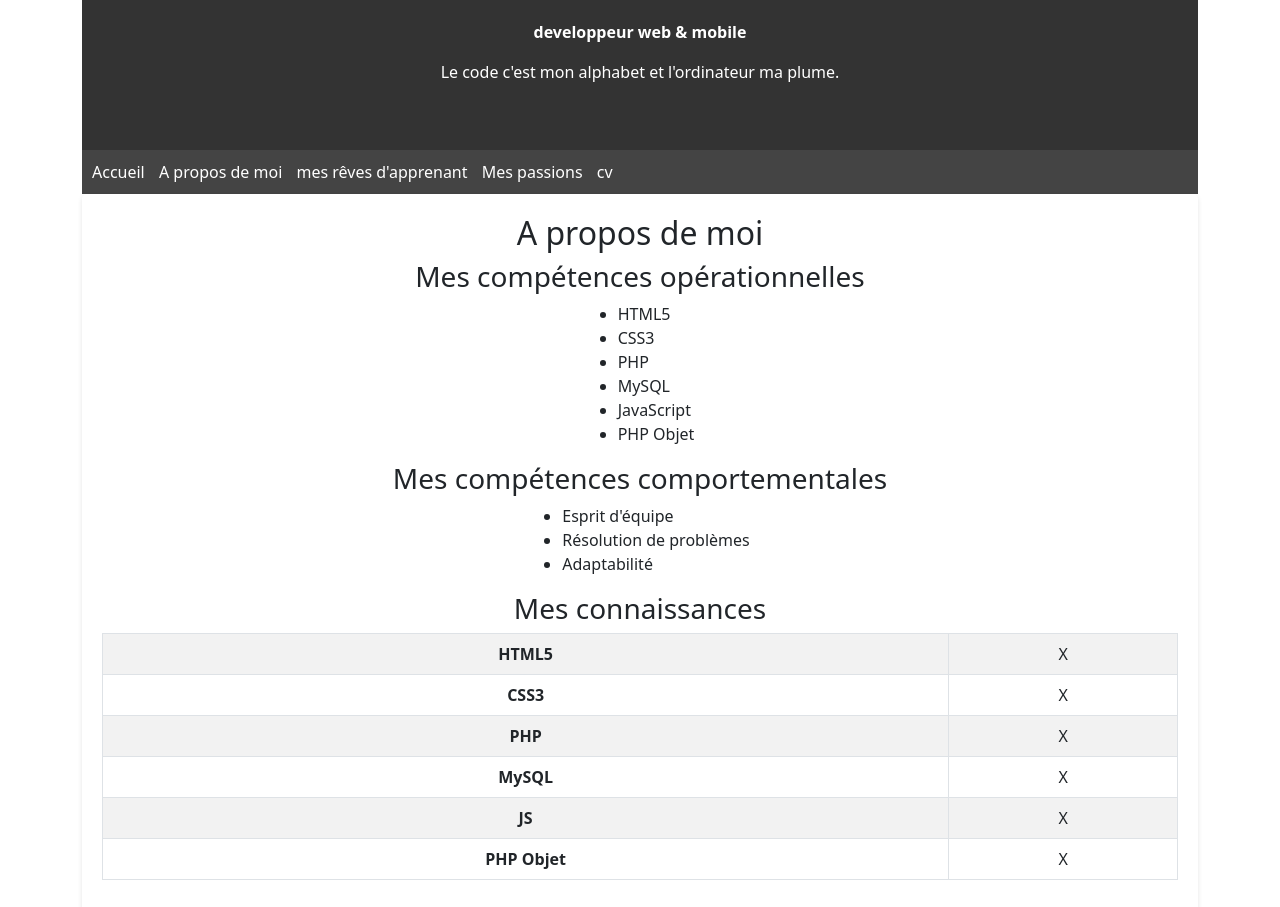
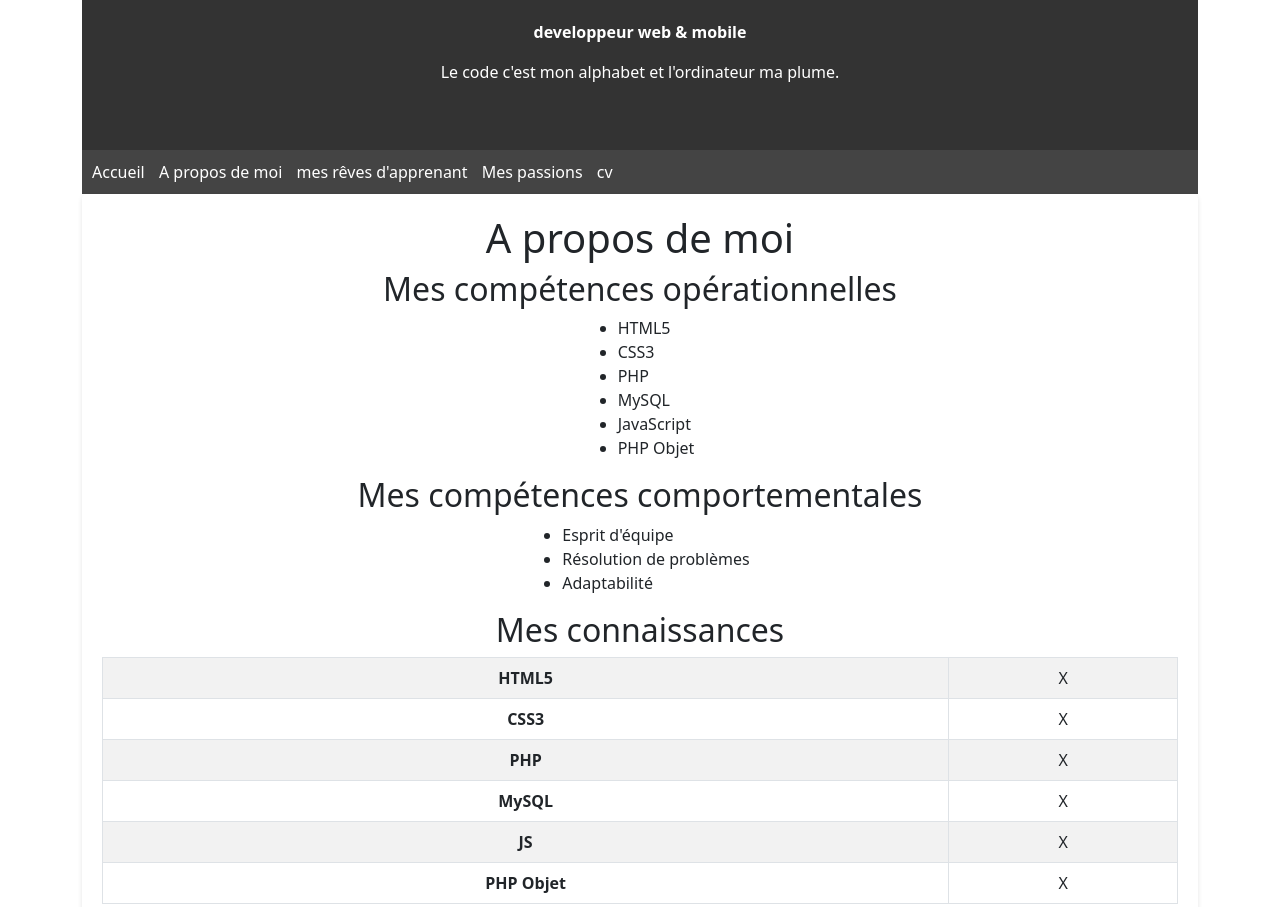
Before and after one commit to danebourhan/abou-me, a plain HTML site: page about-me.html in a window 1280 px wide. Shown: the top 907 px of the page. Drawn offline with nearby package versions, Linux system fonts and the light colour scheme.

Commit message:
aboutme-commit

```diff
--- a/about-me.html
+++ b/about-me.html
@@ -27,8 +27,8 @@
   </nav>
 
   <section>
-    <h2>A propos de moi</h2>
-    <h3>Mes compétences opérationnelles</h3>
+    <h1>A propos de moi</h1>
+    <h2>Mes compétences opérationnelles</h2>
     <ul>
       <li>HTML5</li>
       <li>CSS3</li>
@@ -38,14 +38,14 @@
       <li>PHP Objet</li>
 
     </ul>
-    <h3>Mes compétences comportementales</h3>
+    <h2>Mes compétences comportementales</h2>
     <ul>
       <li>Esprit d'équipe</li>
       <li>Résolution de problèmes</li>
       <li>Adaptabilité</li>
 
     </ul>
-    <h3>Mes connaissances</h3>
+    <h2>Mes connaissances</h2>
     <table class="table table-striped table-bordered">
       <tbody>
         <tr>
```
Also changed, not shown: index.html (+2 -1 lines).
